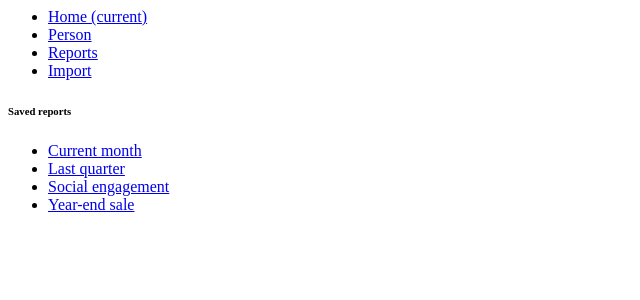
After one commit to dev-nullified/UNR-VMC, a Flask app: template app/templates/navbar.html in a window 1280 px wide. The commit adds this page. Shown: the top 300 px of the page, without its empty margins (0-640 px from the left). Run offline with Flask 2, Linux system fonts and the light colour scheme; the template is opened without the code that fills it, so the values that code supplies are empty.

Commit message:
Added basic Navbar component and DB connection

```diff
--- a/app/__init__.py
+++ b/app/__init__.py
@@ -1,10 +1,33 @@
 from flask import Flask
+from flask_sqlalchemy import SQLAlchemy
+from flask_migrate import Migrate
+from sassutils.wsgi import SassMiddleware
 
 # Initialize the app
 app = Flask(__name__, instance_relative_config=True)
 
-# Load the views
-from app import views
 
 # Load the config file
 app.config.from_object('config')
+
+# Configure SaaS compile
+app.wsgi_app = SassMiddleware(app.wsgi_app, {
+    'app': ('static/styles', 'static/css', '/static/css')
+})
+
+# DB config
+db = SQLAlchemy(app)
+migrate = Migrate(app, db)
+
+
+# prevent cached responses
+if app.config["DEBUG"]:
+    @app.after_request
+    def after_request(response):
+        response.headers["Cache-Control"] = "no-cache, no-store, must-revalidate, public, max-age=0"
+        response.headers["Expires"] = 0
+        response.headers["Pragma"] = "no-cache"
+        return response
+
+# VERY LAST import
+from app import views, models
--- a/app/templates/index.html
+++ b/app/templates/index.html
@@ -1,8 +1,8 @@
 {% extends "base.html" %}
 {% block title %}Home{% endblock %}
 {% block body %}
-<div class="jumbotron">
+<!-- <div class="jumbotron">
   <h1>Flask Is Awesome</h1>
   <p class="lead">And I'm glad to be learning so much about it!</p>
-</div>
+</div> -->
 {% endblock %}
--- /dev/null
+++ b/app/templates/navbar.html
@@ -0,0 +1,63 @@
+<nav class="col-md-2 d-none d-md-block sidebar">
+    <div class="sidebar-sticky">
+      <ul class="nav flex-column">
+        <li class="nav-item">
+          <a class="nav-link active" href="/">
+            <span data-feather="home"></span>
+            Home <span class="sr-only">(current)</span>
+          </a>
+        </li>
+        <li class="nav-item">
+          <a class="nav-link" href="/person">
+            <span data-feather="file"></span>
+            Person
+          </a>
+        </li>
+        <li class="nav-item">
+          <a class="nav-link" href="/reports">
+            <span data-feather="bar-chart-2"></span>
+            Reports
+          </a>
+        </li>
+        <li class="nav-item">
+          <a class="nav-link" href="/import">
+            <span data-feather="users"></span>
+            Import
+          </a>
+        </li>
+      </ul>
+
+      <h6 class="sidebar-heading d-flex justify-content-between align-items-center px-3 mt-4 mb-1 text-muted">
+        <span>Saved reports</span>
+        <a class="d-flex align-items-center text-muted" href="#" aria-label="Add a new report">
+          <span data-feather="plus-circle"></span>
+        </a>
+      </h6>
+      <ul class="nav flex-column mb-2">
+        <li class="nav-item">
+          <a class="nav-link" href="#">
+            <span data-feather="file-text"></span>
+            Current month
+          </a>
+        </li>
+        <li class="nav-item">
+          <a class="nav-link" href="#">
+            <span data-feather="file-text"></span>
+            Last quarter
+          </a>
+        </li>
+        <li class="nav-item">
+          <a class="nav-link" href="#">
+            <span data-feather="file-text"></span>
+            Social engagement
+          </a>
+        </li>
+        <li class="nav-item">
+          <a class="nav-link" href="#">
+            <span data-feather="file-text"></span>
+            Year-end sale
+          </a>
+        </li>
+      </ul>
+    </div>
+  </nav>
--- a/config.py
+++ b/config.py
@@ -1,4 +1,10 @@
 # config.py
+import os
 
 # Enable Flask's debugging features. Should be False in production
 DEBUG = True
+
+
+# DB connection
+SQLALCHEMY_DATABASE_URI = os.environ.get('DATABASE_URL') or 'postgres+psycopg2://postgres:password@localhost:5432/VMCTAP'
+SQLALCHEMY_TRACK_MODIFICATIONS = False
```
Also changed, not shown: app/static/styles/base.scss (added, +62 -0 lines), app/templates/base.html (+11 -15 lines), app/static/__init__.py (added).
